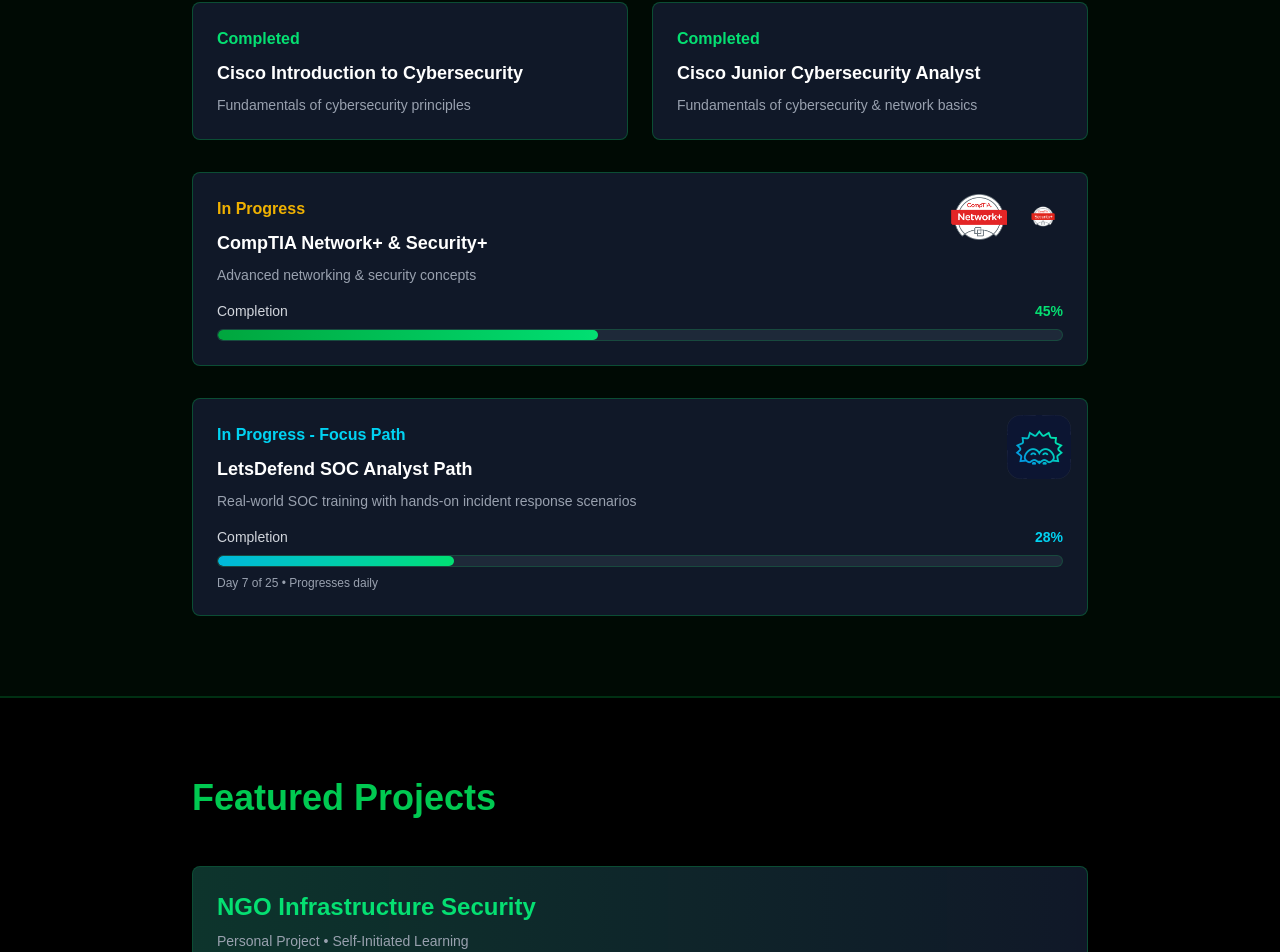
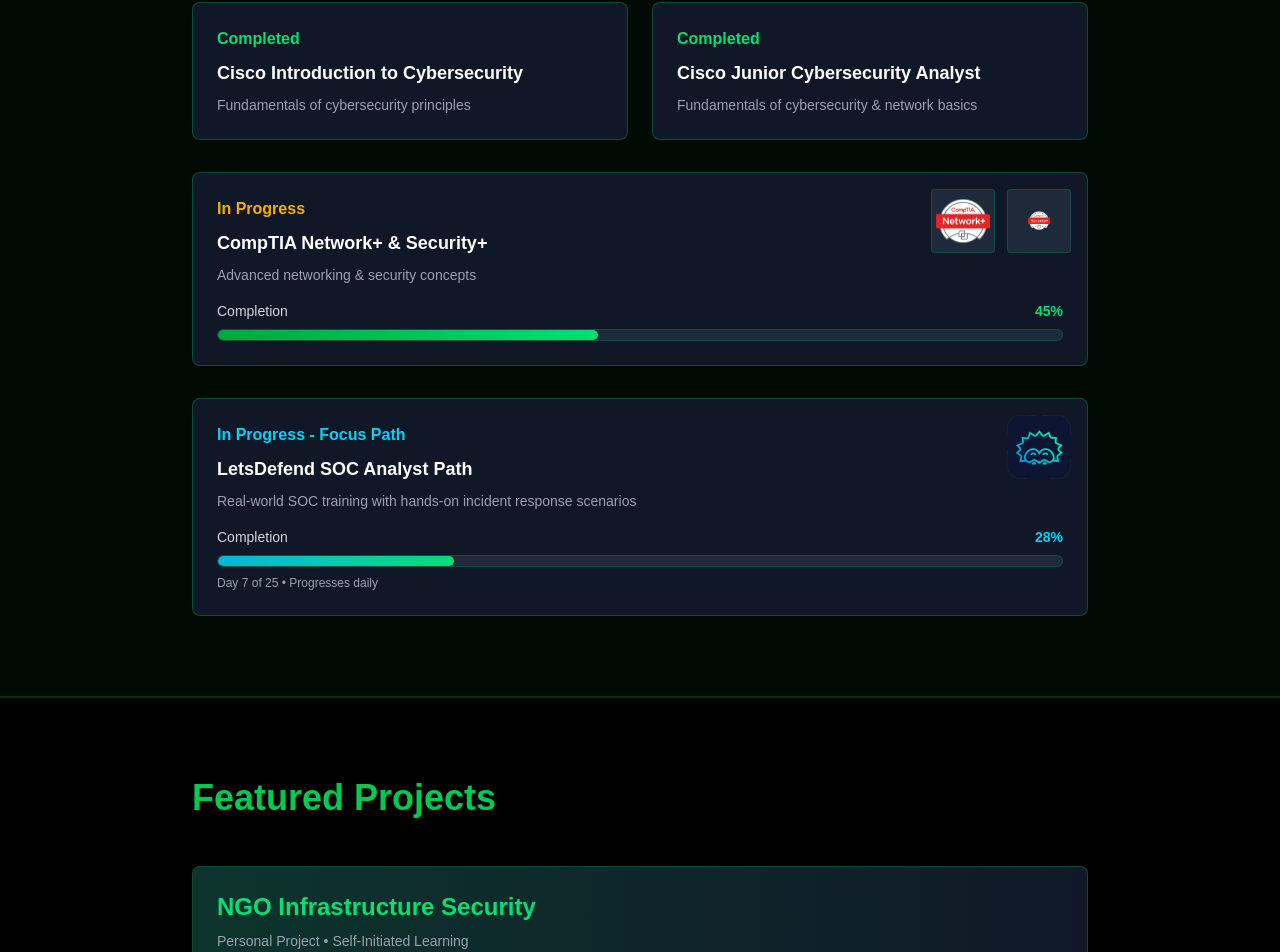
Before and after one commit to Destrouille/nicolas-portfolio, a Next.js app: page / in a window 1280 px wide. Shown: the part 1623-2575 px from the top of the page. Built offline with nearby package versions, Linux system fonts and the light colour scheme.

Commit message:
Make both CompTIA logos same size

```diff
--- a/src/components/CertificationsSection.tsx
+++ b/src/components/CertificationsSection.tsx
@@ -37,21 +37,25 @@
 
         {/* CompTIA - Horizontal Bar with Logo */}
         <div className="bg-gray-900 p-6 rounded-lg border border-green-500/30 hover:border-green-500 transition-all mb-8 relative">
-          <div className="absolute top-4 right-4 flex gap-2">
+          <div className="absolute top-4 right-4 flex gap-3">
+            <div className="w-16 h-16 flex items-center justify-center bg-gray-800 rounded border border-green-500/20">
               <Image
                 src="/images/comptia-network-plus-logo.png"
                 alt="CompTIA Network+ Logo"
-              width={56}
-              height={56}
-              className="w-14 h-14 object-contain"
+                width={60}
+                height={60}
+                className="w-full h-full object-contain p-1"
               />
+            </div>
+            <div className="w-16 h-16 flex items-center justify-center bg-gray-800 rounded border border-green-500/20">
               <Image
                 src="/images/comptia-security-plus-logo.png"
                 alt="CompTIA Security+ Logo"
-              width={56}
-              height={56}
-              className="w-14 h-14 object-contain"
+                width={60}
+                height={60}
+                className="w-full h-full object-contain p-1"
               />
+            </div>
           </div>
           <div className="text-yellow-500 font-bold mb-2">{t('inProgress')}</div>
           <h3 className="text-lg font-bold mb-2">{t('comptia')}</h3>
```
Lines whose indentation alone changed are shown as unchanged.
